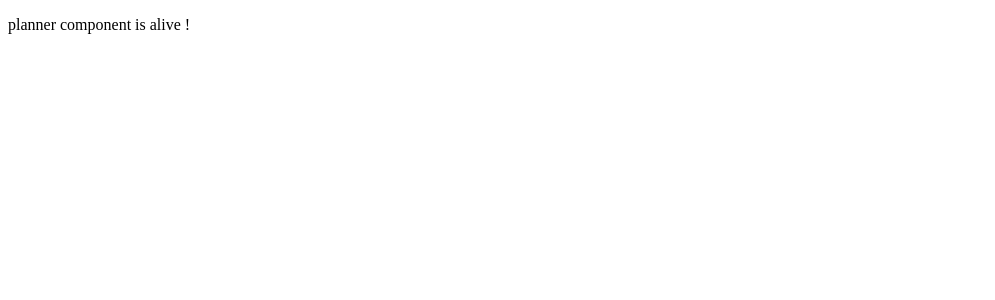
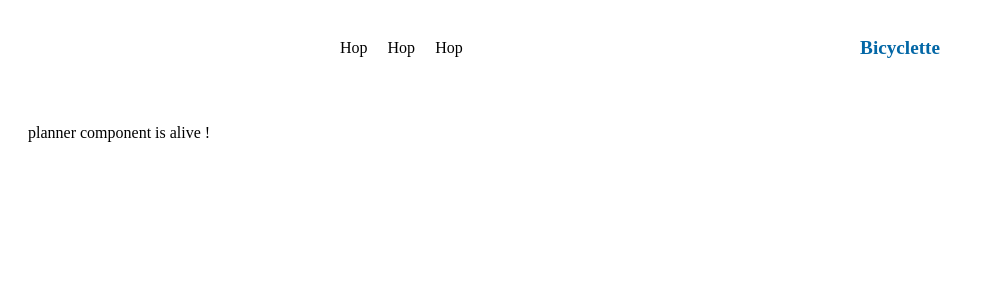
Before and after one commit to keyobs/bicyclette, an Angular app: page / in a window 1280 px wide. Before the commit this address led to /planner. Shown: the top 300 px of the page, without its empty margins (0-995 px from the left). Built offline with nearby package versions, Linux system fonts and the light colour scheme.

Commit message:
style: add shell and header

```diff
--- a/src/app/app.routes.ts
+++ b/src/app/app.routes.ts
@@ -1,14 +1,16 @@
 import { Routes } from '@angular/router';
+import { ShellComponent } from '@app/core/shell/shell.component';
 
 export const routes: Routes = [
-    {
+  {
+    path: '',
+    component: ShellComponent,
+    children: [
+      {
         path: '',
-        redirectTo: 'planner',
-        pathMatch: 'full'
-      },
-      {
-        path: 'planner',
-        loadChildren: () =>
-          import('./features/planner/planner.routes').then((m) => m.PLANNER_ROUTES)
+        loadComponent: () =>
+          import('@app/features/planner/planner.component').then((m) => m.PlannerComponent)
       }
+    ]
+  }
 ];
--- /dev/null
+++ b/src/app/core/header/header.component.html
@@ -0,0 +1,10 @@
+<header class="header">
+  <div class="menu">
+    <div>Hop</div>
+    <div>Hop</div>
+    <div>Hop</div>
+  </div>
+  <div class="brand">
+    Bicyclette
+  </div>
+</header>
--- /dev/null
+++ b/src/app/core/header/header.component.less
@@ -0,0 +1,25 @@
+.header {
+    position: sticky;
+    top: 0;
+    height: 60px;
+    padding: 10px;
+    max-width: 600px;
+    margin: 0 auto;
+    background-color: white;
+    display: flex;
+    justify-content: space-between;
+    align-items: center;
+    z-index: 100;
+    gap: 20px;
+
+    .menu {
+        display: flex;
+        gap: 20px;
+    }
+
+    .brand {
+      font-weight: bold;
+      font-size: 1.2rem;
+      color: #0367A6;
+    }
+  }
--- /dev/null
+++ b/src/app/core/shell/shell.component.html
@@ -0,0 +1,5 @@
+<app-header></app-header>
+
+<main class="shell-content">
+  <router-outlet></router-outlet>
+</main>
--- /dev/null
+++ b/src/app/core/shell/shell.component.less
@@ -0,0 +1,4 @@
+.shell-content {
+    margin: 0 auto;
+    padding: 20px;
+  }
```
Also changed, not shown: src/app/core/header/header.component.ts (added, +9 -0 lines), src/app/core/shell/shell.component.ts (added, +12 -0 lines), 2 other files (tests, documents, lock files or other folders).
